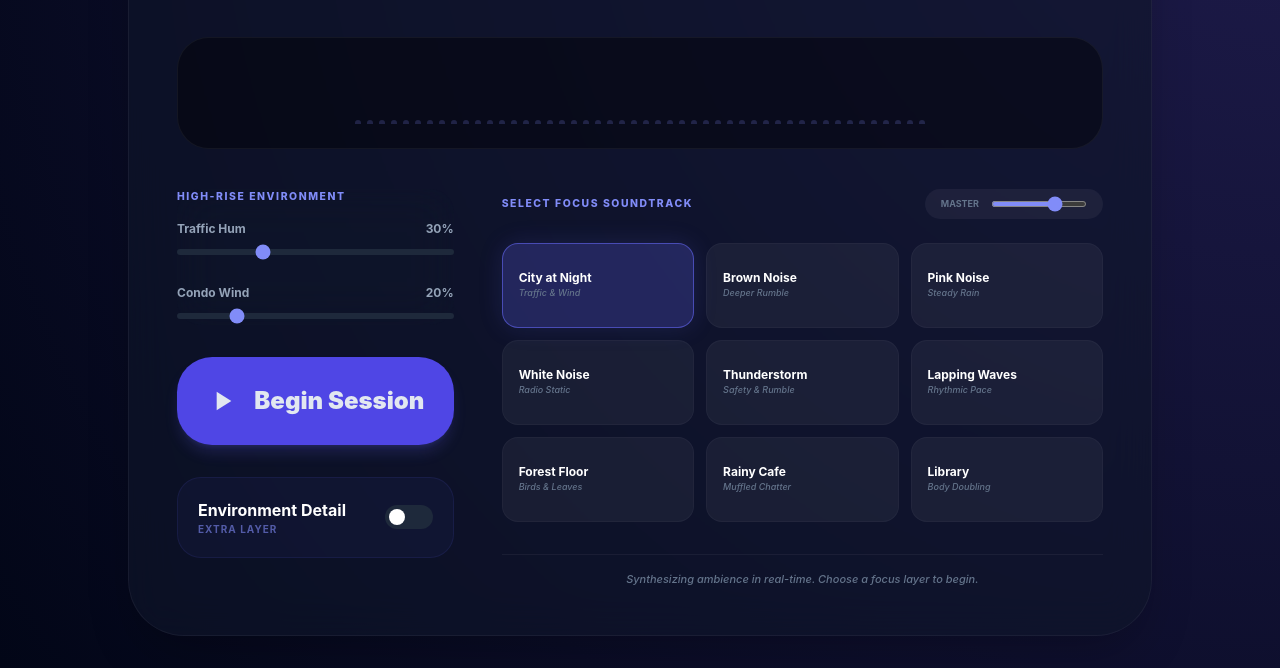
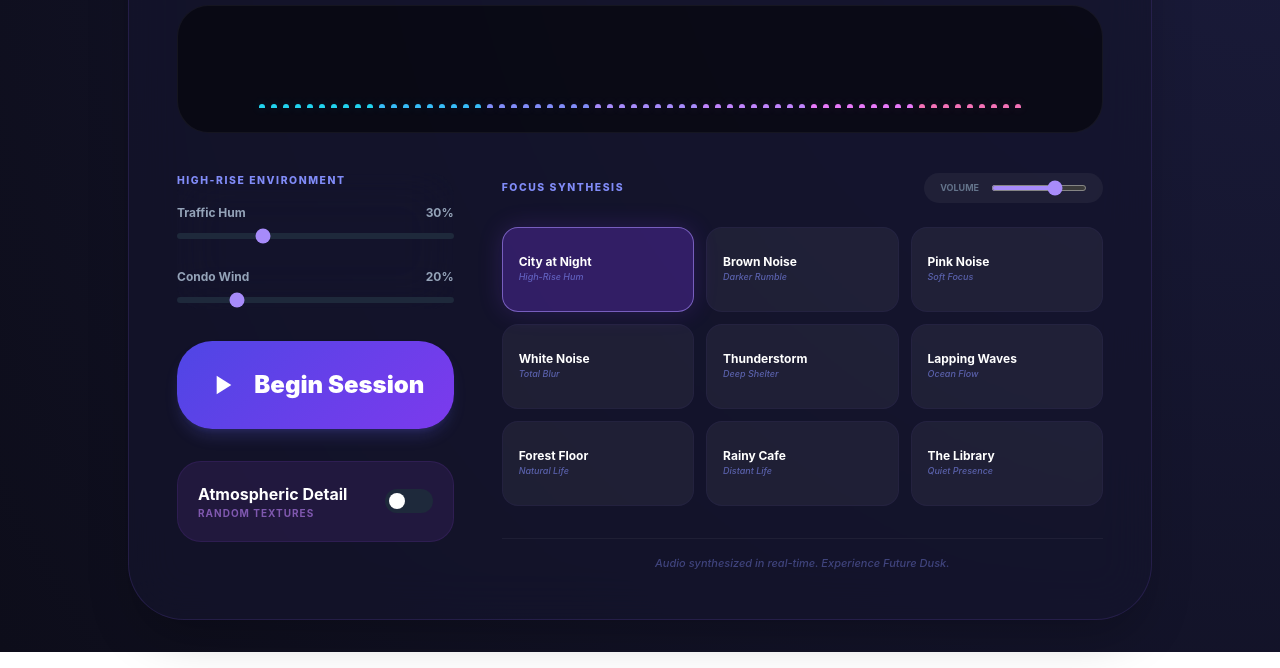
Before and after one commit to sqnidea/city-nocturne, a plain HTML site: page index.html in a window 1280 px wide. Shown: the part 192-860 px from the top of the page. Drawn offline with nearby package versions, Linux system fonts and the light colour scheme.

Commit message:
Revamp index.html with new title and styles
Updated the title and various styles for improved aesthetics. Enhanced audio visualizer and interaction elements.

```diff
--- a/index.html
+++ b/index.html
@@ -2,41 +2,40 @@
 <html lang="en">
 <head>
     <script async src="https://pagead2.googlesyndication.com/pagead/js/adsbygoogle.js?client=ca-pub-8895675153868747"
-     crossorigin="anonymous"></script>
+     crossorigin="anonymous">
+    </script>
     <meta charset="UTF-8">
     <meta name="viewport" content="width=device-width, initial-scale=1.0">
-    <title>Nocturne Focus: Dynamic Ambient Mixer</title>
+    <title>Nocturne Focus: Future Dusk Edition</title>
     <script src="https://cdn.tailwindcss.com"></script>
-    <!--
-      AdSense Script Placeholder:
-      <script async src="https://pagead2.googlesyndication.com/pagead/js/adsbygoogle.js?client=ca-pub-################" crossorigin="anonymous"></script>
-    -->
     <style>
+        /* 2026 Color of the Year: Future Dusk Palette (#1A1B3B / #12122b) */
         body {
-            background: radial-gradient(circle at top right, #1e1b4b 0%, #020617 100%);
+            background: radial-gradient(circle at top right, #1A1B3B 0%, #0d0d1a 100%);
             color: #e2e8f0;
             font-family: 'Inter', system-ui, -apple-system, sans-serif;
             overflow-x: hidden;
         }
         .glow-button {
             transition: all 0.3s cubic-bezier(0.4, 0, 0.2, 1);
+            background: linear-gradient(135deg, #4f46e5 0%, #7c3aed 100%);
         }
         .glass {
-            background: rgba(15, 23, 42, 0.6);
-            backdrop-filter: blur(20px);
-            border: 1px solid rgba(255, 255, 255, 0.05);
+            background: rgba(21, 21, 45, 0.7);
+            backdrop-filter: blur(25px);
+            border: 1px solid rgba(139, 92, 246, 0.15);
         }
         input[type=range] {
-            accent-color: #818cf8;
+            accent-color: #a78bfa;
             height: 6px;
         }
         .visualizer-bar {
-            transition: height 0.1s ease;
+            transition: height 0.08s ease;
         }
         .track-card {
             transition: all 0.2s ease;
             cursor: pointer;
-            border: 1px solid rgba(255, 255, 255, 0.03);
+            border: 1px solid rgba(139, 92, 246, 0.05);
             display: flex;
             flex-direction: column;
             justify-content: center;
@@ -46,59 +45,47 @@
             .track-card { min-height: 85px; }
         }
         .track-card:hover {
-            background: rgba(255, 255, 255, 0.05);
-            border-color: rgba(255, 255, 255, 0.1);
+            background: rgba(139, 92, 246, 0.08);
+            border-color: rgba(139, 92, 246, 0.2);
         }
         .track-card.active {
-            background: rgba(99, 102, 241, 0.25);
-            border-color: rgba(99, 102, 241, 0.6);
-            box-shadow: 0 0 25px rgba(99, 102, 241, 0.15);
+            background: rgba(124, 58, 237, 0.3);
+            border-color: rgba(167, 139, 250, 0.6);
+            box-shadow: 0 0 25px rgba(124, 58, 237, 0.2);
         }
         .section-label {
             font-size: 0.65rem;
             font-weight: 800;
             letter-spacing: 0.15em;
             text-transform: uppercase;
-            color: #818cf8;
+            color: #a78bfa;
             margin-bottom: 1rem;
             display: block;
+        }
+        .dynamic-glow {
+            box-shadow: 0 0 20px rgba(124, 58, 237, 0.1);
         }
     </style>
 </head>
 <body class="min-h-screen flex flex-col items-center py-8 px-4 gap-8">
-<script async src="https://pagead2.googlesyndication.com/pagead/js/adsbygoogle.js?client=ca-pub-8895675153868747"
-     crossorigin="anonymous"></script>
-<!-- Responsive Ads -->
-<ins class="adsbygoogle"
-     style="display:block"
-     data-ad-client="ca-pub-8895675153868747"
-     data-ad-slot="5543273667"
-     data-ad-format="auto"
-     data-full-width-responsive="true"></ins>
-<script>
-     (adsbygoogle = window.adsbygoogle || []).push({});
-</script>
-    <!-- Main Content Area -->
+
     <div class="w-full max-w-5xl flex flex-col items-center gap-8">
-
-        <!-- CENTER: MAIN APP -->
-        <main class="glass w-full rounded-[2.5rem] md:rounded-[3.5rem] p-6 sm:p-8 md:p-12 shadow-2xl space-y-8 md:space-y-10">
+        <main class="glass w-full rounded-[2.5rem] md:rounded-[3.5rem] p-6 sm:p-8 md:p-12 shadow-2xl space-y-8 md:space-y-10 dynamic-glow">
             <header class="text-center space-y-1">
-                <h1 class="text-3xl md:text-5xl font-black tracking-tighter text-white">Nocturne Focus</h1>
-                <p class="text-indigo-300/60 text-sm md:text-base font-medium italic">High-Rise Ambience & Focus Synthesis</p>
+                <h1 class="text-3xl md:text-5xl font-black tracking-tighter text-transparent bg-clip-text bg-gradient-to-r from-indigo-300 via-purple-300 to-pink-300">
+                    Nocturne Focus
+                </h1>
+                <p class="text-indigo-300/60 text-sm md:text-base font-medium italic">Future Dusk Edition — 2026 Ambient Mixer</p>
             </header>
 
-            <!-- Main Visualizer -->
-            <div id="visualizer" class="h-20 md:h-28 flex items-end justify-center gap-1 md:gap-1.5 overflow-hidden rounded-[1.5rem] md:rounded-[2rem] bg-black/40 p-4 md:p-6 border border-white/5">
+            <div id="visualizer" class="h-24 md:h-32 flex items-end justify-center gap-1 md:gap-1.5 overflow-hidden rounded-[1.5rem] md:rounded-[2rem] bg-black/50 p-4 md:p-6 border border-white/5">
                 <!-- Bars generated via JS -->
             </div>
 
             <div class="grid grid-cols-1 lg:grid-cols-12 gap-8 lg:gap-12">
-
-                <!-- Left Panel: DYNAMIC CONTROLS -->
                 <div class="lg:col-span-5 xl:col-span-4 space-y-6 md:space-y-8">
                     <div class="glass p-5 md:p-0 md:bg-transparent md:border-none rounded-3xl">
-                        <span id="dynamicSectionLabel" class="section-label">High-Rise Environment</span>
+                        <span id="dynamicSectionLabel" class="section-label text-indigo-400">High-Rise Environment</span>
                         <div class="space-y-6">
                             <div class="space-y-3">
                                 <div class="flex justify-between text-[11px] md:text-xs font-bold text-slate-400">
@@ -107,7 +94,6 @@
                                 </div>
                                 <input type="range" id="param1Slider" min="0" max="1" step="0.01" value="0.3" class="w-full bg-slate-800 rounded-lg appearance-none cursor-pointer">
                             </div>
-
                             <div class="space-y-3">
                                 <div class="flex justify-between text-[11px] md:text-xs font-bold text-slate-400">
                                     <span id="param2Label">Condo Window Wind</span>
@@ -118,17 +104,17 @@
                         </div>
                     </div>
 
-                    <button id="playBtn" class="glow-button w-full py-5 md:py-7 bg-indigo-600 hover:bg-indigo-500 active:scale-95 rounded-[1.8rem] md:rounded-[2.2rem] font-black text-lg md:text-2xl flex items-center justify-center gap-4 shadow-lg shadow-indigo-500/20">
+                    <button id="playBtn" class="glow-button w-full py-5 md:py-7 hover:brightness-110 active:scale-95 rounded-[1.8rem] md:rounded-[2.2rem] font-black text-lg md:text-2xl flex items-center justify-center gap-4 shadow-lg shadow-indigo-500/20 text-white">
                         <span id="playIcon">
                             <svg xmlns="http://www.w3.org/2000/svg" width="32" height="32" viewBox="0 0 24 24" fill="currentColor"><path d="M8 5v14l11-7z"/></svg>
                         </span>
                         <span id="playText">Begin Session</span>
                     </button>
 
-                    <div class="p-5 bg-indigo-500/5 rounded-3xl border border-indigo-500/10 flex items-center justify-between">
+                    <div class="p-5 bg-purple-500/10 rounded-3xl border border-purple-500/10 flex items-center justify-between">
                         <div class="pr-2">
-                            <p class="font-bold text-white text-sm md:text-base">Environment Detail</p>
-                            <p class="text-[9px] md:text-[10px] text-indigo-400/60 uppercase font-bold tracking-widest">Extra Layer</p>
+                            <p class="font-bold text-white text-sm md:text-base">Atmospheric Detail</p>
+                            <p class="text-[9px] md:text-[10px] text-purple-400/60 uppercase font-bold tracking-widest">Random Textures</p>
                         </div>
                         <button id="extraToggle" class="min-w-[48px] h-6 bg-slate-800 rounded-full relative transition-all duration-300">
                             <div id="extraKnob" class="absolute top-1 left-1 w-4 h-4 bg-white rounded-full transition-transform duration-300"></div>
@@ -136,12 +122,11 @@
                     </div>
                 </div>
 
-                <!-- Right Panel: Track Selection -->
                 <div class="lg:col-span-7 xl:col-span-8 space-y-6">
                     <div class="flex flex-col sm:flex-row items-start sm:items-center justify-between gap-4 mb-2">
-                        <span class="section-label mb-0">Select Focus Soundtrack</span>
+                        <span class="section-label mb-0 text-indigo-400">Focus Synthesis</span>
                         <div class="flex items-center gap-3 w-full sm:w-auto bg-white/5 p-2 px-4 rounded-2xl">
-                            <span class="text-[9px] text-slate-500 font-bold uppercase">Master</span>
+                            <span class="text-[9px] text-slate-500 font-bold uppercase">Volume</span>
                             <input type="range" id="masterVol" min="0" max="1" step="0.01" value="0.7" class="flex-grow sm:w-24">
                         </div>
                     </div>
@@ -149,45 +134,45 @@
                     <div class="grid grid-cols-2 sm:grid-cols-3 gap-3" id="trackGrid">
                         <div class="track-card p-4 rounded-2xl bg-white/5 active" data-track="city">
                             <div class="text-[11px] md:text-xs font-bold text-white">City at Night</div>
-                            <div class="text-[9px] text-slate-500 font-medium italic">Traffic & Wind</div>
+                            <div class="text-[9px] text-indigo-400/60 font-medium italic">High-Rise Hum</div>
                         </div>
                         <div class="track-card p-4 rounded-2xl bg-white/5" data-track="brown">
                             <div class="text-[11px] md:text-xs font-bold text-white">Brown Noise</div>
-                            <div class="text-[9px] text-slate-500 font-medium italic">Deeper Rumble</div>
+                            <div class="text-[9px] text-indigo-400/60 font-medium italic">Darker Rumble</div>
                         </div>
                         <div class="track-card p-4 rounded-2xl bg-white/5" data-track="pink">
                             <div class="text-[11px] md:text-xs font-bold text-white">Pink Noise</div>
-                            <div class="text-[9px] text-slate-500 font-medium italic">Steady Rain</div>
+                            <div class="text-[9px] text-indigo-400/60 font-medium italic">Soft Focus</div>
                         </div>
                         <div class="track-card p-4 rounded-2xl bg-white/5" data-track="white">
                             <div class="text-[11px] md:text-xs font-bold text-white">White Noise</div>
-                            <div class="text-[9px] text-slate-500 font-medium italic">Radio Static</div>
+                            <div class="text-[9px] text-indigo-400/60 font-medium italic">Total Blur</div>
                         </div>
                         <div class="track-card p-4 rounded-2xl bg-white/5" data-track="thunder">
                             <div class="text-[11px] md:text-xs font-bold text-white">Thunderstorm</div>
-                            <div class="text-[9px] text-slate-500 font-medium italic">Safety & Rumble</div>
+                            <div class="text-[9px] text-indigo-400/60 font-medium italic">Deep Shelter</div>
                         </div>
                         <div class="track-card p-4 rounded-2xl bg-white/5" data-track="waves">
                             <div class="text-[11px] md:text-xs font-bold text-white">Lapping Waves</div>
-                            <div class="text-[9px] text-slate-500 font-medium italic">Rhythmic Pace</div>
+                            <div class="text-[9px] text-indigo-400/60 font-medium italic">Ocean Flow</div>
                         </div>
                         <div class="track-card p-4 rounded-2xl bg-white/5" data-track="forest">
                             <div class="text-[11px] md:text-xs font-bold text-white">Forest Floor</div>
-                            <div class="text-[9px] text-slate-500 font-medium italic">Birds & Leaves</div>
+                            <div class="text-[9px] text-indigo-400/60 font-medium italic">Natural Life</div>
                         </div>
                         <div class="track-card p-4 rounded-2xl bg-white/5" data-track="cafe">
                             <div class="text-[11px] md:text-xs font-bold text-white">Rainy Cafe</div>
-                            <div class="text-[9px] text-slate-500 font-medium italic">Muffled Chatter</div>
+                            <div class="text-[9px] text-indigo-400/60 font-medium italic">Distant Life</div>
                         </div>
                         <div class="track-card p-4 rounded-2xl bg-white/5" data-track="library">
-                            <div class="text-[11px] md:text-xs font-bold text-white">Library</div>
-                            <div class="text-[9px] text-slate-500 font-medium italic">Body Doubling</div>
+                            <div class="text-[11px] md:text-xs font-bold text-white">The Library</div>
+                            <div class="text-[9px] text-indigo-400/60 font-medium italic">Quiet Presence</div>
                         </div>
                     </div>
 
                     <div class="flex justify-center pt-2">
-                        <p id="statusMsg" class="text-[10px] md:text-[11px] text-slate-500 font-medium italic border-t border-white/5 pt-4 w-full text-center">
-                            Synthesizing ambience in real-time. Choose a focus layer to begin.
+                        <p id="statusMsg" class="text-[10px] md:text-[11px] text-indigo-400/40 font-medium italic border-t border-white/5 pt-4 w-full text-center">
+                            Audio synthesized in real-time. Experience Future Dusk.
                         </p>
                     </div>
                 </div>
@@ -220,11 +205,17 @@
 
         const visualizer = document.getElementById('visualizer');
         const bars = [];
-        const barCount = window.innerWidth < 480 ? 32 : 48;
+        const barCount = window.innerWidth < 480 ? 32 : 64;
+
+        const colors = ['#22d3ee', '#38bdf8', '#818cf8', '#a78bfa', '#c084fc', '#e879f9', '#f472b6'];
+
         for (let i = 0; i < barCount; i++) {
             const bar = document.createElement('div');
-            bar.className = 'visualizer-bar w-1 sm:w-1.5 bg-indigo-400/20 rounded-t-full';
+            const color = colors[Math.floor((i / barCount) * colors.length)];
+            bar.className = 'visualizer-bar w-1 sm:w-1.5 rounded-t-full';
+            bar.style.backgroundColor = color;
             bar.style.height = '4px';
+            bar.style.boxShadow = `0 0 10px ${color}33`;
             visualizer.appendChild(bar);
             bars.push(bar);
         }
@@ -271,7 +262,7 @@
 
             analyzer = audioCtx.createAnalyser();
             gMaster.connect(analyzer);
-            analyzer.fftSize = 128;
+            analyzer.fftSize = 256;
 
             g1 = audioCtx.createGain();
             g2 = audioCtx.createGain();
@@ -287,16 +278,32 @@
 
         function startExtraLoop() {
             const chirp = () => {
-                if (!extraLayerOn || !isPlaying || !audioCtx) { setTimeout(chirp, 1000); return; }
+                // If extra toggle is off, just keep looping the timer but don't play sound
+                if (!extraLayerOn || !isPlaying || !audioCtx) {
+                    setTimeout(chirp, 500);
+                    return;
+                }
+
                 const osc = audioCtx.createOscillator();
                 const localG = audioCtx.createGain();
-                osc.frequency.setValueAtTime(3800 + Math.random() * 400, audioCtx.currentTime);
+
+                // Frequency slightly lower and more "organic" (2kHz range is easier to hear)
+                osc.frequency.setValueAtTime(2500 + Math.random() * 500, audioCtx.currentTime);
+
                 localG.gain.setValueAtTime(0, audioCtx.currentTime);
-                localG.gain.linearRampToValueAtTime(0.005, audioCtx.currentTime + 0.02);
-                localG.gain.linearRampToValueAtTime(0, audioCtx.currentTime + 0.1);
-                osc.connect(localG); localG.connect(gExtra);
-                osc.start(); osc.stop(audioCtx.currentTime + 0.15);
-                setTimeout(chirp, Math.random() > 0.9 ? 2000 : 180);
+                // Increased gain to 0.04 to make it audible
+                localG.gain.linearRampToValueAtTime(0.04, audioCtx.currentTime + 0.01);
+                localG.gain.exponentialRampToValueAtTime(0.001, audioCtx.currentTime + 0.15);
+
+                osc.connect(localG);
+                localG.connect(gExtra);
+
+                osc.start();
+                osc.stop(audioCtx.currentTime + 0.2);
+
+                // Randomized timing for a more natural feel
+                const delay = Math.random() > 0.8 ? 2000 : 400 + Math.random() * 1000;
+                setTimeout(chirp, delay);
             };
             chirp();
         }
@@ -313,14 +320,12 @@
             document.getElementById('dynamicSectionLabel').innerText = config.label;
             document.getElementById('param1Label').innerText = config.p1;
             document.getElementById('param2Label').innerText = config.p2;
-
             const s1 = document.getElementById('param1Slider');
             const s2 = document.getElementById('param2Slider');
             s1.value = config.def1;
             s2.value = config.def2;
             document.getElementById('param1Val').innerText = Math.round(config.def1 * 100) + "%";
             document.getElementById('param2Val').innerText = Math.round(config.def2 * 100) + "%";
-
             if (audioCtx) {
                 g1.gain.setTargetAtTime(config.def1, audioCtx.currentTime, 0.1);
                 g2.gain.setTargetAtTime(config.def2, audioCtx.currentTime, 0.1);
@@ -330,9 +335,7 @@
         function buildSoundscape(trackId) {
             if (!audioCtx) return;
             clearAudio();
-
             let s1, s2, f1, f2;
-
             switch(trackId) {
                 case 'city':
                     s1 = createSource('brown'); f1 = audioCtx.createBiquadFilter();
@@ -343,9 +346,7 @@
                     s2.connect(f2); f2.connect(g2); s2.start();
                     currentSources.push(s1, s2);
                     break;
-                case 'brown':
-                case 'pink':
-                case 'white':
+                case 'brown': case 'pink': case 'white':
                     s1 = createSource(trackId); s1.connect(g1); s1.start();
                     s2 = createSource(trackId); f2 = audioCtx.createBiquadFilter();
                     f2.type = 'lowpass'; f2.frequency.value = 300;
@@ -435,13 +436,12 @@
             analyzer.getByteFrequencyData(data);
             bars.forEach((bar, i) => {
                 const val = data[i] || 0;
-                bar.style.height = `${Math.max(4, (val / 255) * 90)}%`;
-                bar.style.opacity = 0.1 + (val / 255);
+                bar.style.height = `${Math.max(4, (val / 255) * 100)}%`;
+                bar.style.opacity = 0.2 + (val / 255);
             });
             requestAnimationFrame(updateVisualizer);
         };
 
-        // UI Logic
         document.getElementById('playBtn').addEventListener('click', () => {
             if (!audioCtx) {
                 setupAudio();
@@ -491,7 +491,7 @@
         document.getElementById('extraToggle').addEventListener('click', function() {
             if (!audioCtx) setupAudio();
             extraLayerOn = !extraLayerOn;
-            this.classList.toggle('bg-indigo-600', extraLayerOn);
+            this.classList.toggle('bg-purple-600', extraLayerOn);
             document.getElementById('extraKnob').style.transform = extraLayerOn ? 'translateX(24px)' : 'translateX(0)';
             gExtra.gain.setTargetAtTime(extraLayerOn ? 1 : 0, audioCtx.currentTime, 0.5);
         });
```
